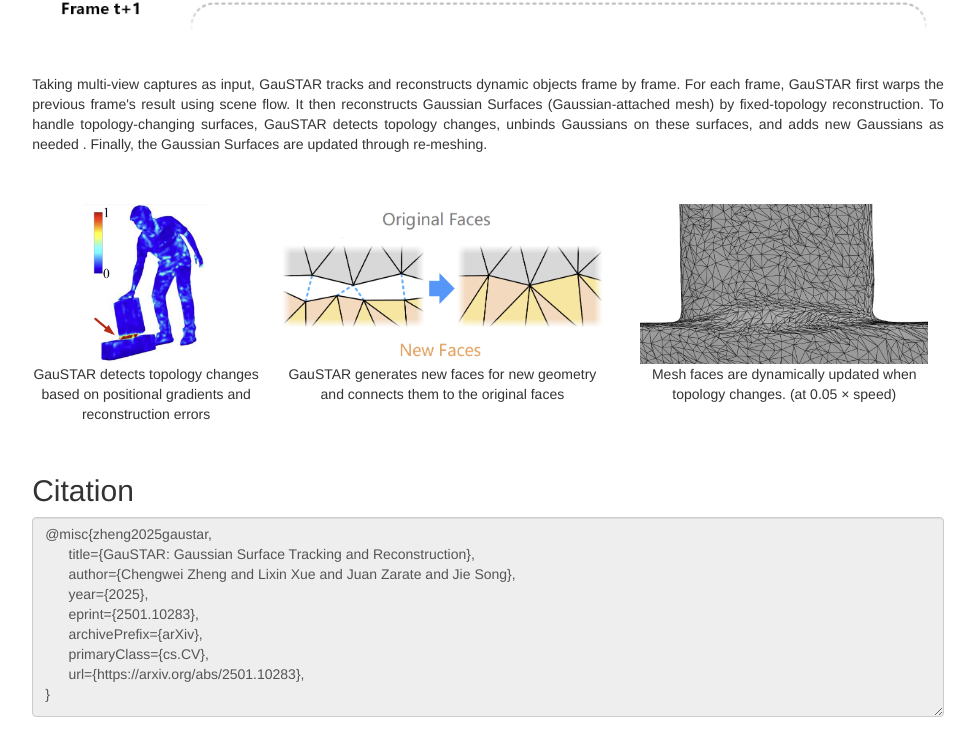
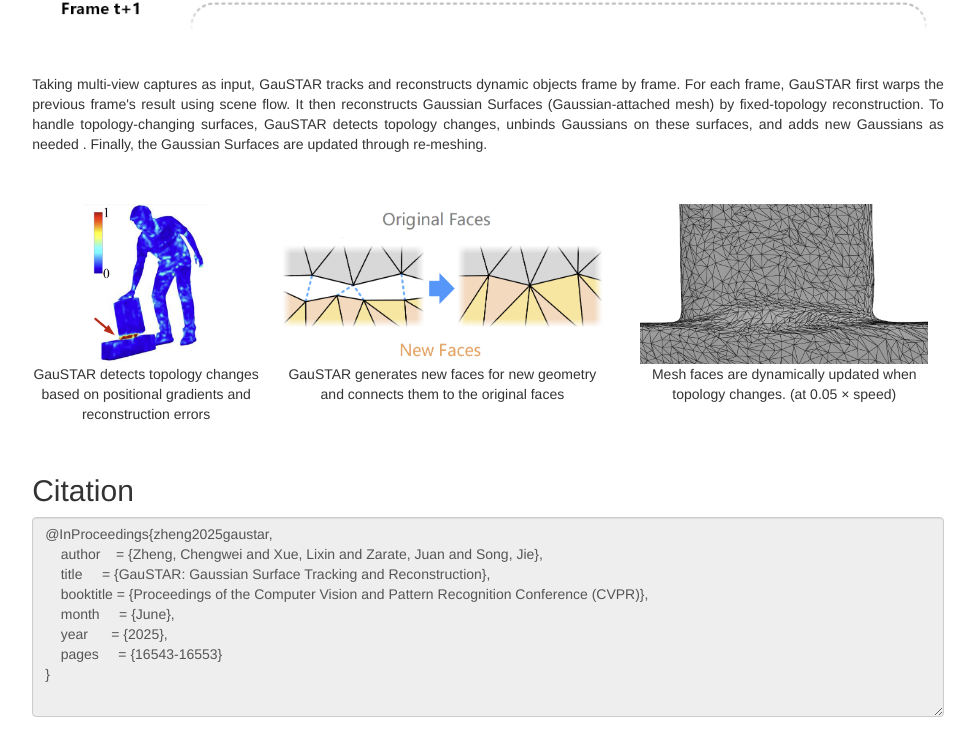
Before and after one commit to eth-ait/GauSTAR, a plain HTML site: page index.html in a window 1280 px wide. Shown: the part 2681-3436 px from the top of the page, without its empty margins (152-1127 px from the left). Drawn offline with nearby package versions, Linux system fonts and the light colour scheme; some packages are replaced by stand-ins of ours; files that its build step writes are made by us from their sources; a script that the page names is missing.

Commit message:
update bibtex

```diff
--- a/index.html
+++ b/index.html
@@ -195,15 +195,15 @@
                     Citation
                 </h2>
                 <textarea id="bibtex" class="form-control" style="height:200px" readonly>
-@misc{zheng2025gaustar,
-      title={GauSTAR: Gaussian Surface Tracking and Reconstruction},
-      author={Chengwei Zheng and Lixin Xue and Juan Zarate and Jie Song},
-      year={2025},
-      eprint={2501.10283},
-      archivePrefix={arXiv},
-      primaryClass={cs.CV},
-      url={https://arxiv.org/abs/2501.10283},
-}</textarea>
+@InProceedings{zheng2025gaustar,
+    author    = {Zheng, Chengwei and Xue, Lixin and Zarate, Juan and Song, Jie},
+    title     = {GauSTAR: Gaussian Surface Tracking and Reconstruction},
+    booktitle = {Proceedings of the Computer Vision and Pattern Recognition Conference (CVPR)},
+    month     = {June},
+    year      = {2025},
+    pages     = {16543-16553}
+}
+</textarea>
             </div>
         </div>
 
```
